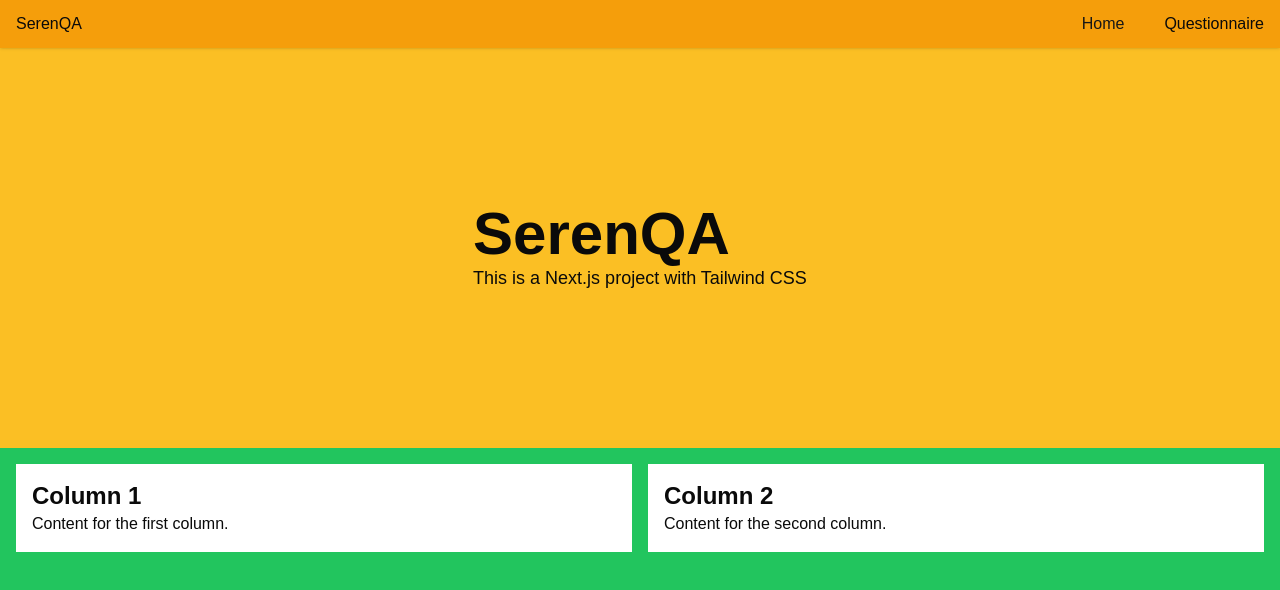
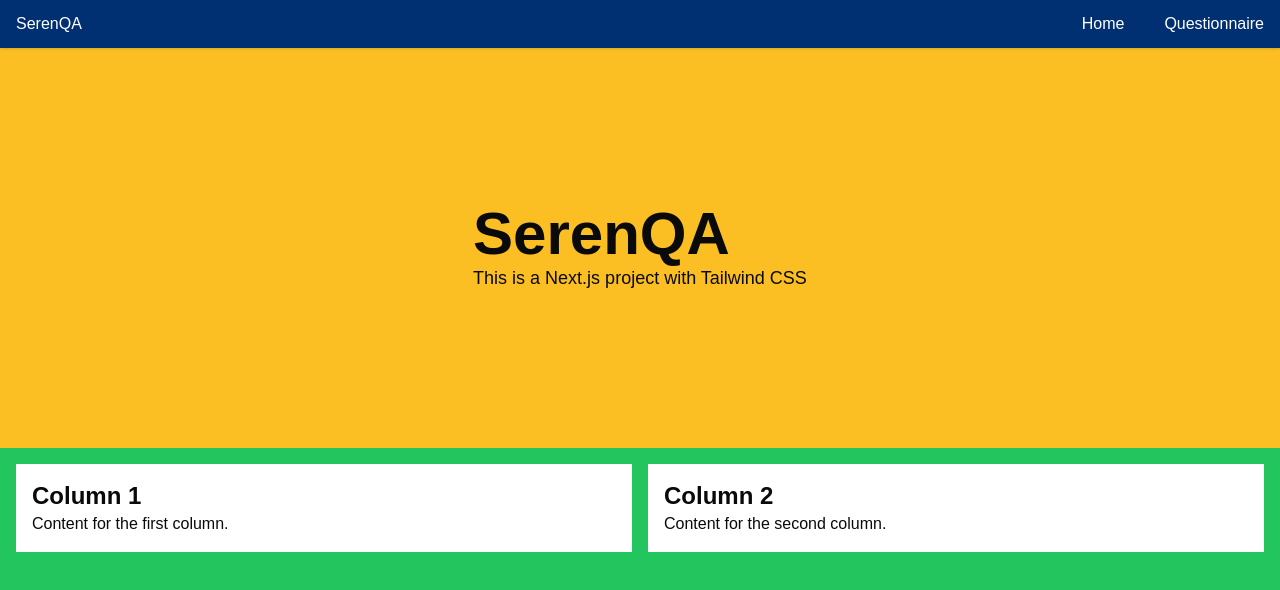
Before and after one commit to CWRU-DB-Group/serenQA, a Next.js app: page / in a window 1280 px wide. Shown: the top 590 px of the page. Built offline with nearby package versions, Linux system fonts and the light colour scheme.

Commit message:
change homebar to cwrublue

```diff
--- a/components/Navbar.tsx
+++ b/components/Navbar.tsx
@@ -11,16 +11,16 @@ import Link from "next/link";
 
 const Navbar = () => {
   return (
-    <Card className="container bg-card bg-amber-500 py-3 px-4 border-0 flex items-center rounded-none justify-between gap-6 min-w-full sticky top-0 z-500">
-      SerenQA
+    <Card className="container bg-card bg-cwrublue py-3 px-4 border-0 flex items-center rounded-none justify-between gap-6 min-w-full sticky top-0 z-500">
+      <div className="text-white">SerenQA</div>
 
-      <div className="flex items-center">
+        <div className="flex items-center">
         <ul className="hidden md:flex items-center gap-10 text-card-foreground">
           <li className="text-primary font-medium">
-            <Link href="/">Home</Link>
+            <Link href="/" className="text-white hover:text-gray-300">Home</Link>
           </li>
           <li>
-            <Link href="/questionnaire">Questionnaire</Link>
+            <Link href="/questionnaire" className="text-white hover:text-gray-300">Questionnaire</Link>
           </li>
         </ul>
 
--- a/tailwind.config.ts
+++ b/tailwind.config.ts
@@ -10,6 +10,7 @@ export default {
   theme: {
   	extend: {
   		colors: {
+			cwrublue: '#003071',
   			background: 'hsl(var(--background))',
   			foreground: 'hsl(var(--foreground))',
   			card: {
```
